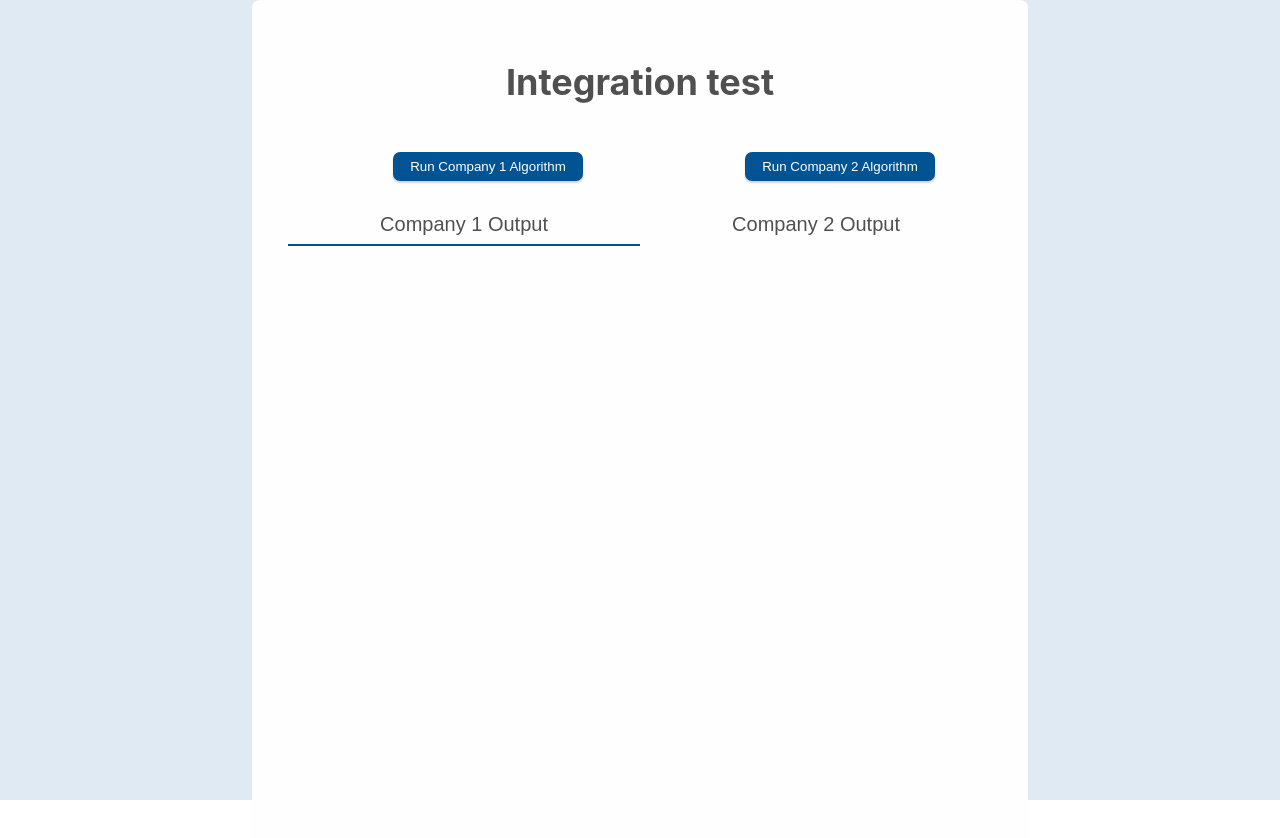
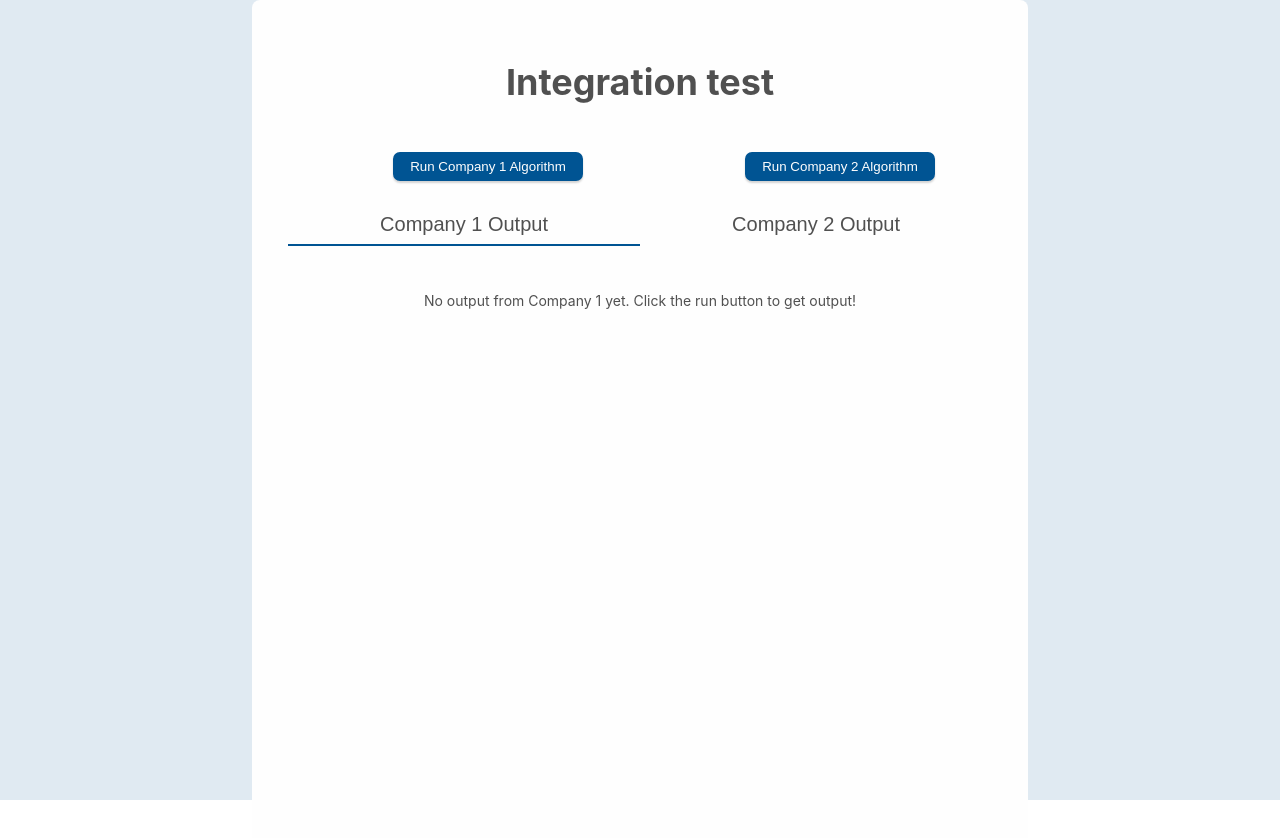
Before and after one commit to seng499-company1/frontend, a React (Create React App) app in the folder best-uvic-scheduler/: page /IntegrationTest in a window 1280 px wide. Shown: the top 838 px of the page. Built offline with nearby package versions, Linux system fonts and the light colour scheme.

Commit message:
start integration test hook

```diff
--- a/best-uvic-scheduler/src/Pages/IntegrationTest.tsx
+++ b/best-uvic-scheduler/src/Pages/IntegrationTest.tsx
@@ -1,14 +1,30 @@
-import React from "react";
+import React, { useState } from "react";
 import styled from "styled-components";
 import CustomButtonView from "../Components/button/button.tsx";
 import { Background } from "../Components/background/background.tsx";
 import TabGroup from "../Components/tab-group/tab-group.tsx";
 
 interface IntegrationTestProps {}
-interface IntegrationTestViewProps {}
+interface IntegrationTestViewProps {
+  company1Output: any;
+  company2Output: any;
+  onCompany1Request: any;
+  onCompany2Request: any;
+  company: number;
+  setCompany: React.Dispatch<React.SetStateAction<number>>;
+}
 
 function useIntegrationTest(props: IntegrationTestProps) {
-  return {};
+  const [company, setCompany] = useState(1);
+
+  return {
+    company,
+    setCompany,
+    company1Output: "",
+    company2Output: "",
+    onCompany1Request: () => console.log("click 2"),
+    onCompany2Request: () => console.log("click 2"),
+  };
 }
 
 const ButtonDiv = styled.div`
@@ -22,27 +38,58 @@ const PageTitleH1 = styled.h1`
   text-align: center;
 `;
 
+const EmptyP = styled.p`
+  padding: var(--space-3x-large);
+  text-align: center;
+`;
+
 export function IntegrationTestView(props: IntegrationTestViewProps) {
-  const {} = props;
+  const {
+    company,
+    setCompany,
+    company1Output,
+    company2Output,
+    onCompany1Request,
+    onCompany2Request,
+  } = props;
   return (
     <Background>
       <PageTitleH1>Integration test</PageTitleH1>
       <ButtonDiv>
-        <CustomButtonView {...{ Theme: "Primary" }}>
+        <CustomButtonView
+          {...{ Theme: "Primary", customClickEvent: () => onCompany1Request() }}
+        >
           Run Company 1 Algorithm
         </CustomButtonView>
-        <CustomButtonView {...{ Theme: "Primary" }}>
+        <CustomButtonView
+          {...{ Theme: "Primary", customClickEvent: () => onCompany2Request() }}
+        >
           Run Company 2 Algorithm
         </CustomButtonView>
       </ButtonDiv>
       <TabGroup initialTabId="1">
-        <TabGroup.Tab size="medium" tabId="1">
+        <TabGroup.Tab size="medium" tabId="1" onClick={() => setCompany(1)}>
           Company 1 Output
         </TabGroup.Tab>
-        <TabGroup.Tab size="medium" tabId="2">
+        <TabGroup.Tab size="medium" tabId="2" onClick={() => setCompany(2)}>
           Company 2 Output
         </TabGroup.Tab>
       </TabGroup>
+      {company === 1 ? (
+        company1Output ? (
+          <code>{company1Output}</code>
+        ) : (
+          <EmptyP>
+            No output from Company 1 yet. Click the run button to get output!
+          </EmptyP>
+        )
+      ) : company2Output ? (
+        <code>{company2Output}</code>
+      ) : (
+        <EmptyP>
+          No output from Company 2 yet. Click the run button to get output!
+        </EmptyP>
+      )}
     </Background>
   );
 }
```
